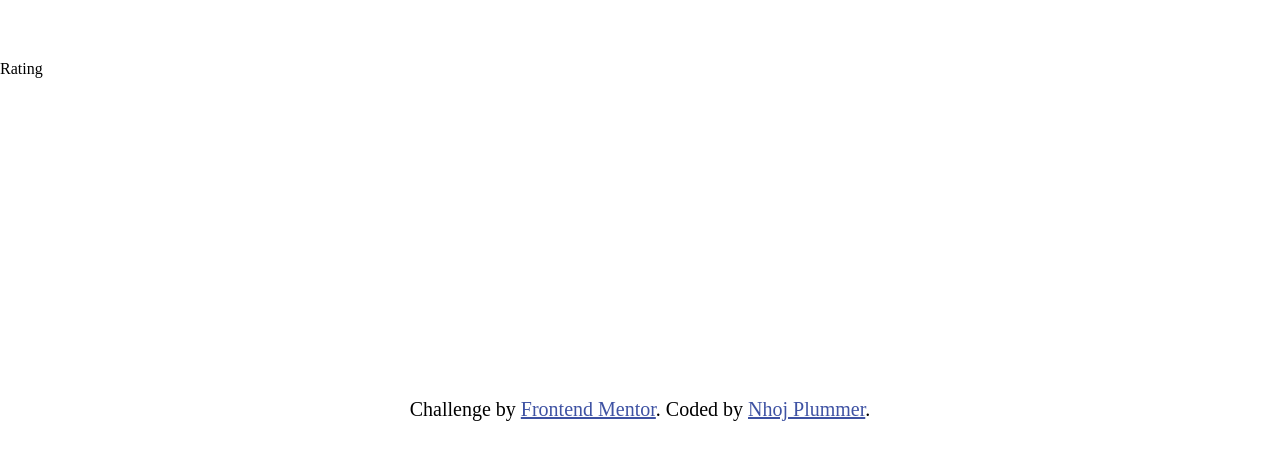
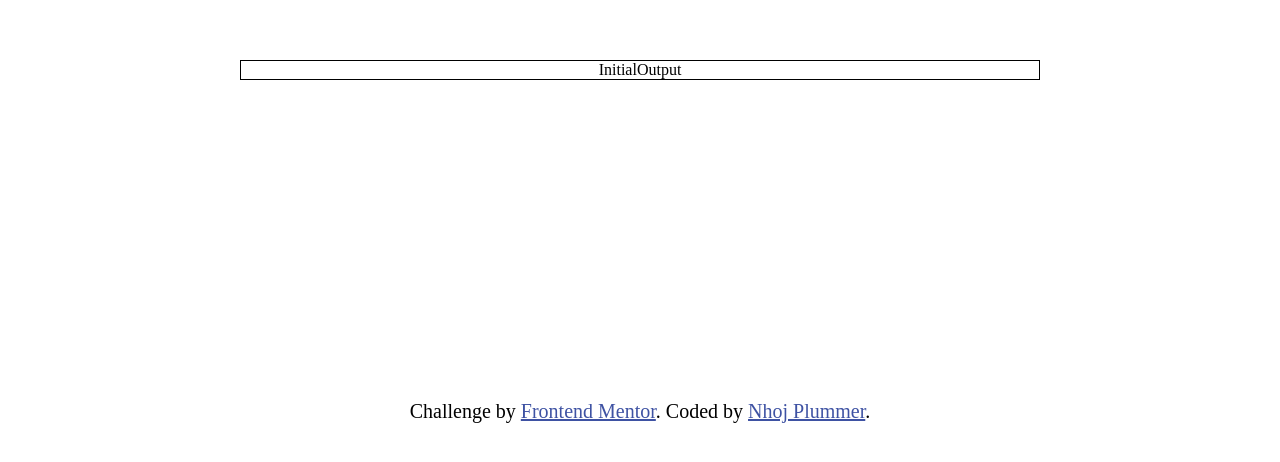
Before and after one commit to Nhoj-Plummer/interactive-rating-component, a React (Create React App) app: page / in a window 1280 px wide. Shown: the part 260-722 px from the top of the page. Built offline with nearby package versions, Linux system fonts and the light colour scheme.

Commit message:
Making some progress

```diff
--- a/src/components/Rating/Rating.css
+++ b/src/components/Rating/Rating.css
@@ -0,0 +1,9 @@
+/* General container */
+.rating-container {
+  display: flex;
+  max-width: 50rem;
+  max-height: 37.5rem;
+  align-items: center;
+  justify-content: center;
+  border: 1px solid;
+}
--- a/src/components/Rating/rating.js
+++ b/src/components/Rating/rating.js
@@ -1,7 +1,9 @@
 import React from "react"
+import "./Rating.css"
 
 function Rating() {
-  return <div className="rating-container section-padding">Rating</div>
+  return <div className="rating-container section-padding"><div className="rating-container__initial">Initial</div>
+  <div className="rating-container__output">Output</div></div>
 }
 
 export default Rating
--- a/src/index.css
+++ b/src/index.css
@@ -3,10 +3,13 @@
 :root {
   --font-family: "Overpass", sans-serif;
 
+  /*Primary Color */
+  --color-orange: hsl(25, 97%, 53%);
 
-  --color-white: hsl(0, 0%, 100%) ;
-  --color-lightgrey:  hsl(217, 12%, 63%);
-  --color-mediumgrey:  hsl(213, 19%, 18%);
+  /*Neutral COlors */
+  --color-white: hsl(0, 0%, 100%);
+  --color-lightgrey: hsl(217, 12%, 63%);
+  --color-mediumgrey: hsl(213, 19%, 18%);
   --color-darkblue: hsl(213, 19%, 18%);
-  --color-verydarkblue:  hsl(216, 12%, 8%);
+  --color-verydarkblue: hsl(216, 12%, 8%);
 }
```
